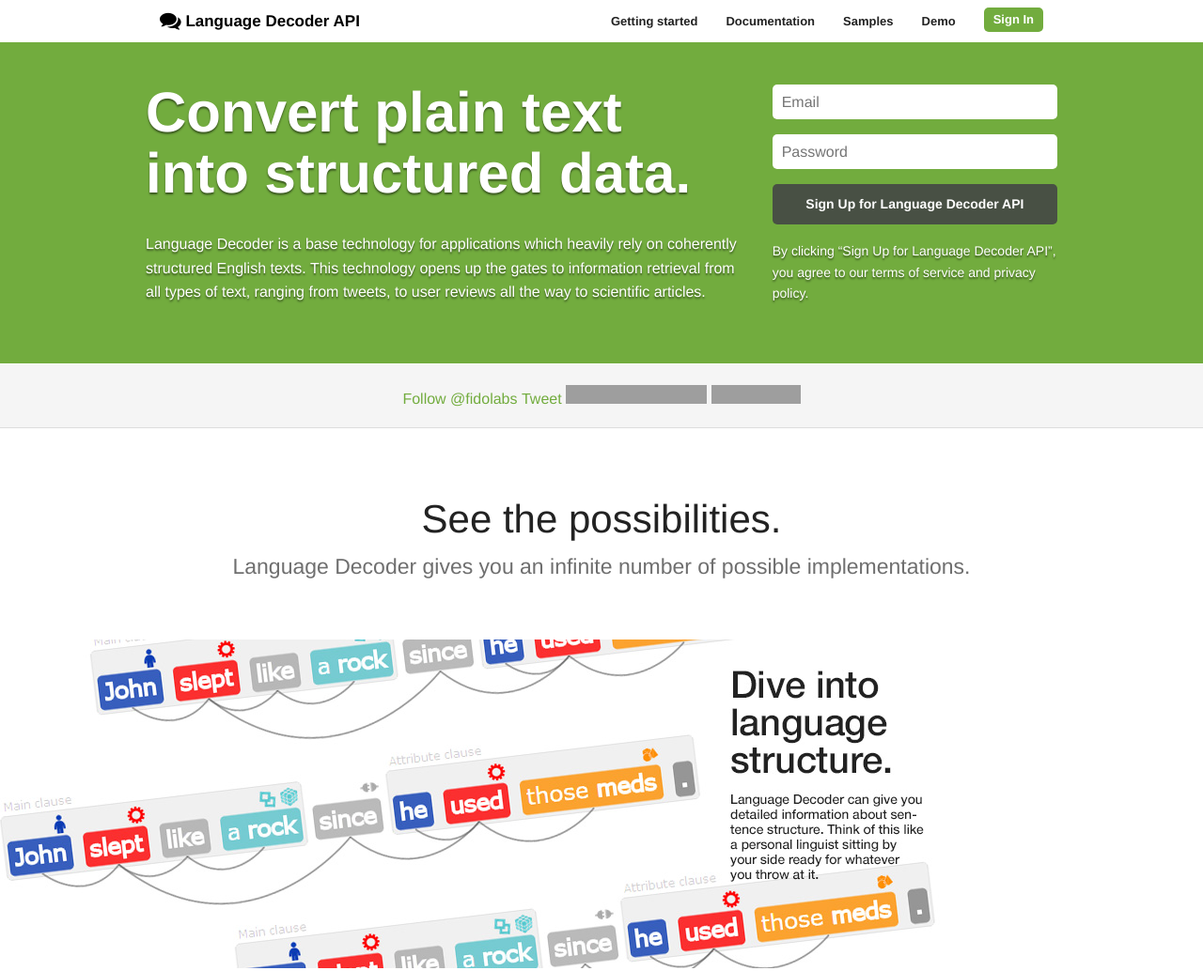
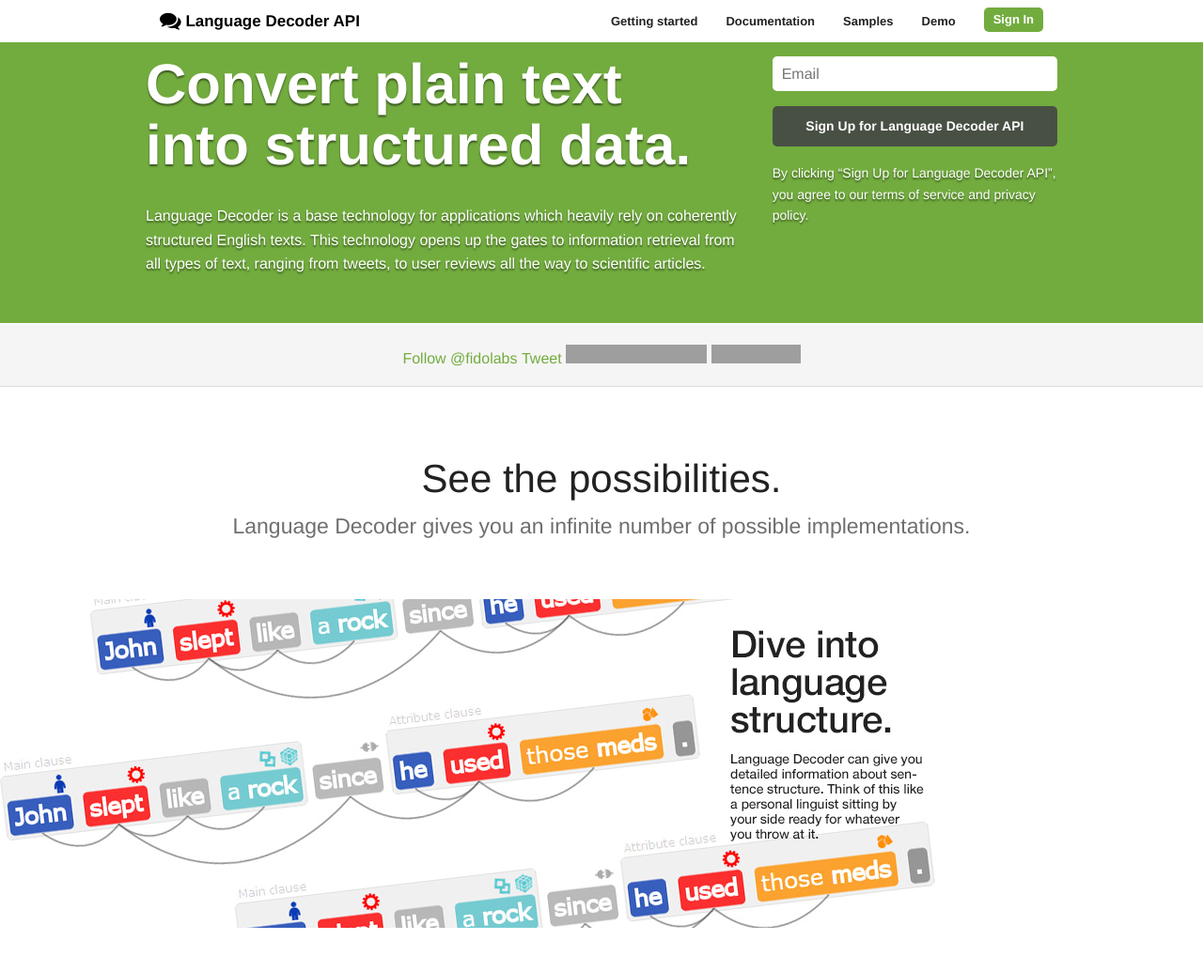
Before and after one commit to klemensior/ldapi, a plain HTML site: page index.html in a window 1280 px wide. Shown: the top 1034 px of the page at 94% size. Drawn offline with nearby package versions, Linux system fonts and the light colour scheme; grey boxes are pictures that could not be loaded.

```diff
--- a/css/style.css
+++ b/css/style.css
@@ -99,9 +99,9 @@
 
 .marketing {
 	background: #72ac3e;
-	padding-top: 75px;
+	/* Zmien dla fixed nav */
+	padding-top: 45px;
 	padding-bottom: 30px;
-
 }
 
 .marketing h1, .marketing p{
--- a/index.html
+++ b/index.html
@@ -106,12 +106,6 @@
                 <div class="large-12 columns">
                   <input type="email" required placeholder="Email">
                   <small class="error">Proper email address is required.</small>
-                </div>
-              </div>
-              <div class="row">
-                <div class="large-12 columns">
-                  <input type="password" required placeholder="Password">
-                  <small class="error">Passwords must be at least 8 characters with 1 capital letter, 1 number, and one special character.</small>
                 </div>
               </div>
               <div class="row">
```
